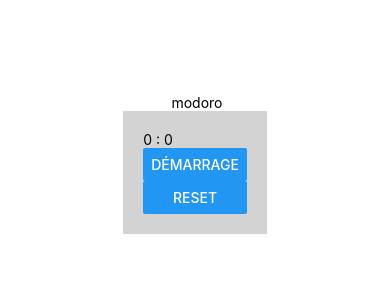
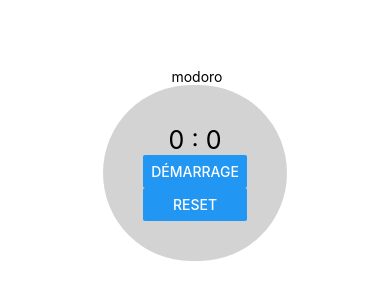
Before and after one commit to Phiphilio/modoro, a React Native app in the folder modoro/: screen / in a window 390 px wide. Shown: the part 258-558 px from the top of the page. Built offline with nearby package versions, Linux system fonts and the light colour scheme.

Commit message:
design circulaire

```diff
--- a/modoro/App.js
+++ b/modoro/App.js
@@ -18,5 +18,6 @@ const styles = StyleSheet.create({
     backgroundColor: '#fff',
     alignItems: 'center',
     justifyContent: 'center',
+    borderRadius : 20,
   },
 });
--- a/modoro/frontend/minuteur.js
+++ b/modoro/frontend/minuteur.js
@@ -55,12 +55,13 @@ const notif = () => {
 }
 return(
     <View style={styles.container}>
-        <Text>{minute} : {second} </Text>
+        <Text style = {styles.text}> {minute} : {second} </Text>
         <Button
            title={isrunning ? "arrêt":"démarrage"}
            onPress={ isrunning ? arret : demarrage}
            />
            <Button
+           style = {styles.button}
            title = {"reset"}
            onPress = { isrunning ? notif : reset}
            />
@@ -71,6 +72,11 @@ return(
 const styles = StyleSheet.create({
   container: {
     backgroundColor: 'lightgrey',
-    padding: 20,
+    padding: 40,
+    borderRadius : 90,
+  },
+  text : {
+  fontSize : 25,
+   textAlign: 'center',
   },
 });
```
